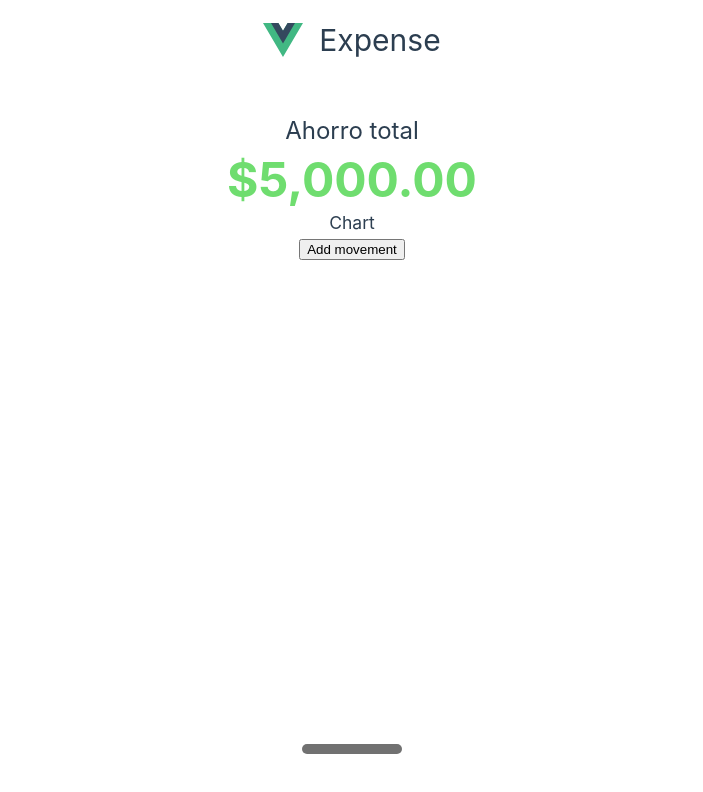
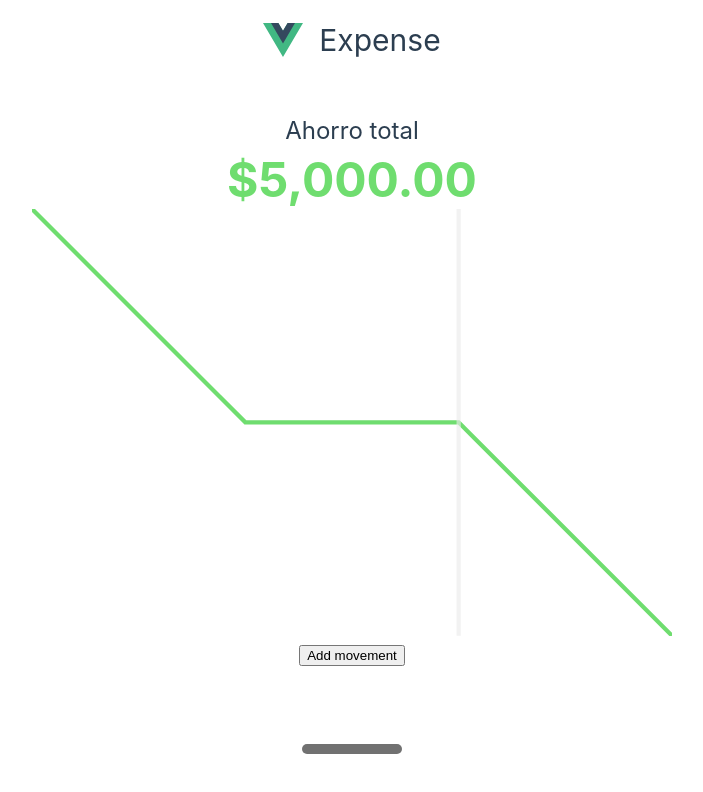
Before and after one commit to DavidBarcenas/vue-my-learning-path, a Vue app in the folder expense-control/: page / in a window 1280 px wide. Shown: the top 792 px of the page, without its empty margins (288-991 px from the left). Built offline with nearby package versions, Linux system fonts and the light colour scheme.

Commit message:
create grpahic component

```diff
--- /dev/null
+++ b/expense-control/src/components/graphic.vue
@@ -0,0 +1,27 @@
+<script lang="ts">
+export default {
+  name: "app-graphic",
+};
+</script>
+
+<template>
+  <div>
+    <svg viewBox="0 0 300 200">
+      <line stroke="#fff" stroke-width="2" x1="0" y1="100" x2="300" y2="100" />
+      <polyline
+        fill="none"
+        stroke="#6fdd6f"
+        stroke-width="2"
+        points="0,0 100,100 200,100 300,200"
+      />
+      <line
+        stroke="#ebebeba3"
+        stroke-width="2"
+        x1="200"
+        y1="0"
+        x2="200"
+        y2="200"
+      />
+    </svg>
+  </div>
+</template>
--- a/expense-control/src/components/home.vue
+++ b/expense-control/src/components/home.vue
@@ -4,6 +4,7 @@ import Header from "./header.vue";
 import Resume from "./resume.vue";
 import Movements from "./movements.vue";
 import AddMovement from "./add-movement.vue";
+import Graphic from "./graphic.vue";
 
 let moveList = [
   {
@@ -69,7 +70,7 @@ export default {
     <template #resume>
       <Resume :label="'Ahorro total'" :amount="5000" :total-amount="54321">
         <template #chart>
-          <h3>Chart</h3>
+          <Graphic />
         </template>
         <template #actions>
           <AddMovement />
--- a/expense-control/src/components/resume.vue
+++ b/expense-control/src/components/resume.vue
@@ -48,4 +48,8 @@ export default {
   font-weight: bold;
   line-height: normal;
 }
+.resume-container .chart {
+  width: 50%;
+  margin: auto;
+}
 </style>
```
